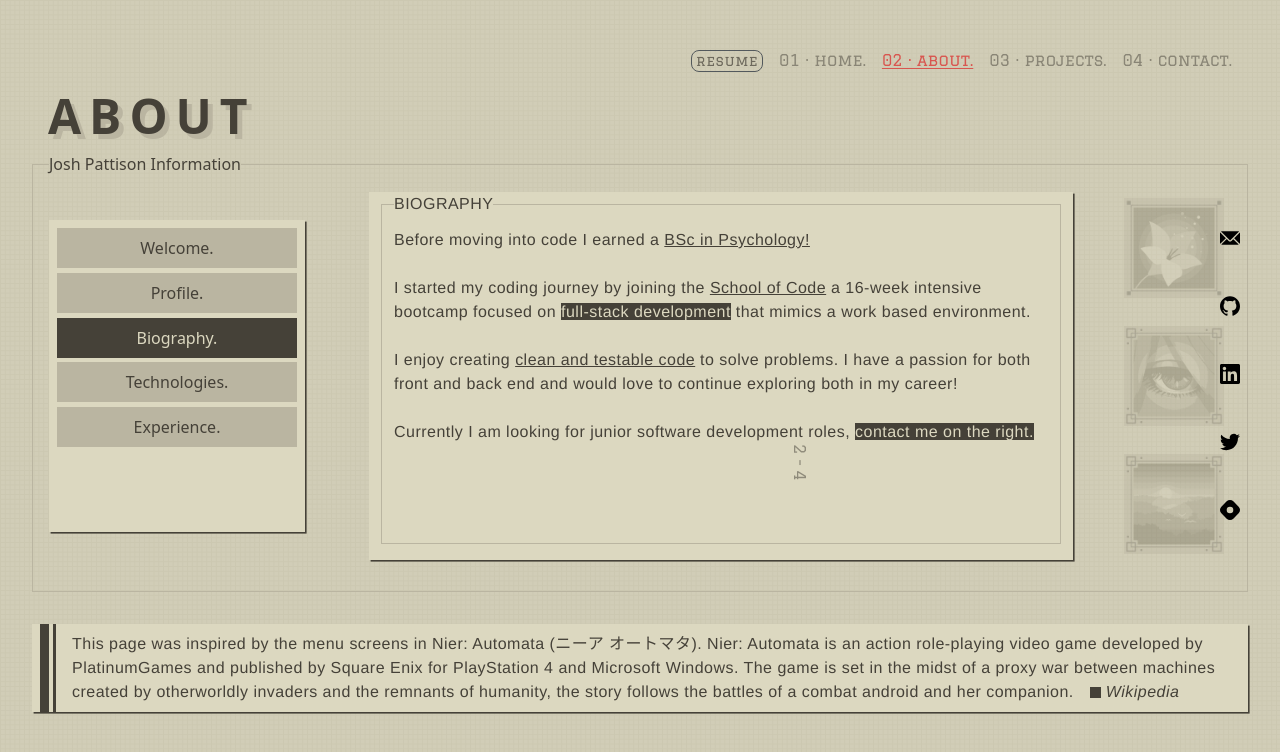
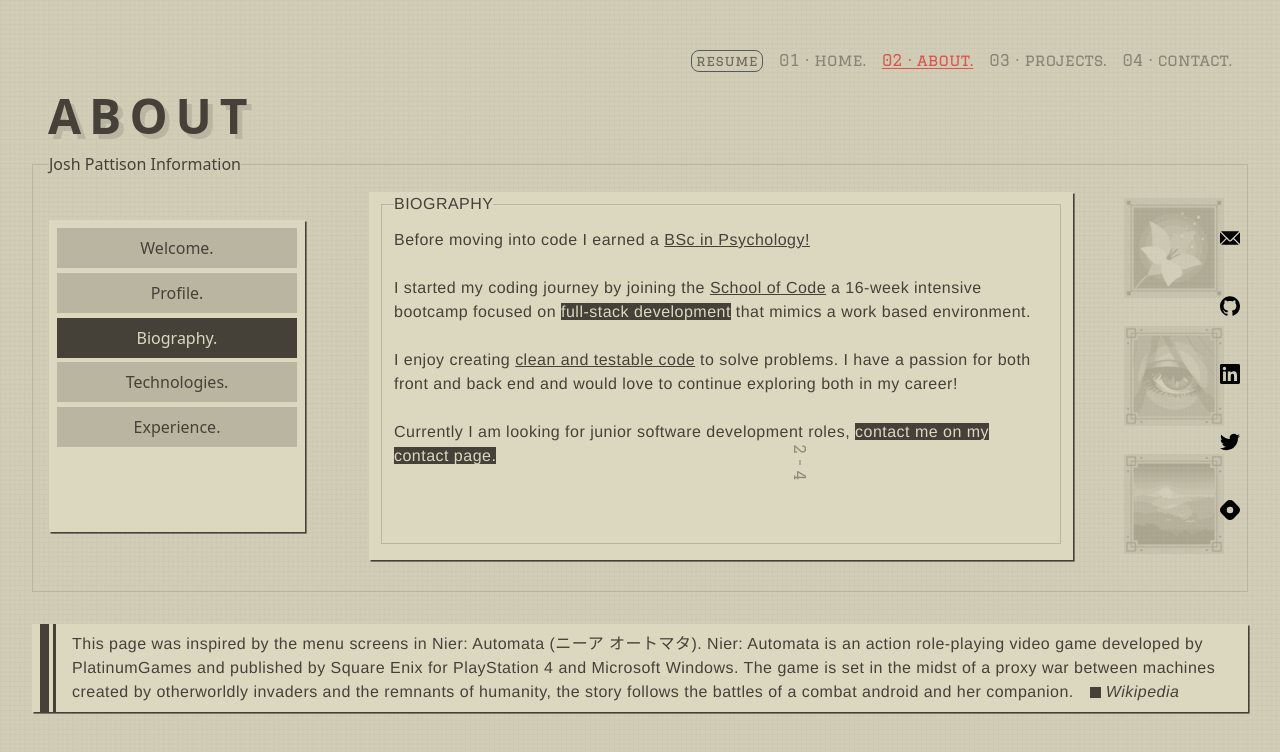
Before and after one commit to pattisoj/portfolio, a Next.js app: page /about in a window 1280 px wide. Both pictures are taken after a click on the button "Biography.". Shown: the top 752 px of the page. Built offline with nearby package versions, Linux system fonts and the light colour scheme.

Commit message:
Fixed direction errors and profile colors

```diff
--- a/pages/about.js
+++ b/pages/about.js
@@ -77,7 +77,9 @@ export default function About() {
                 <fieldset className="about-info-content">
                   <legend>WELCOME</legend>
                   <h2 className="welcome-h2">Welcome to my about page.</h2>
-                  <p className="welcome-p">{`Select an option on the left to view it's contents.`}</p>
+                  <p className="welcome-p">
+                    Select a tab in the options bar to view its contents.
+                  </p>
                 </fieldset>
               </div>
             ) : null}
@@ -156,7 +158,13 @@ export default function About() {
                   <br />
                   <p>
                     Currently I am looking for junior software development
-                    roles, <mark>contact me on the right.</mark>
+                    roles,{" "}
+                    <mark>
+                      contact me on my{" "}
+                      <a href="https://joshpattison.com/contact">
+                        contact page.
+                      </a>
+                    </mark>
                   </p>
                 </fieldset>
               </div>
@@ -227,7 +235,13 @@ export default function About() {
                     in a team of five to create a full-stack travel application
                     whereby users could find unbiased information on countries
                     in the world to better inform their destination decisions.{" "}
-                    <ins>See the projects tab for more.</ins>
+                    <ins>
+                      See the{" "}
+                      <a href="https://joshpattison.com/projects">
+                        projects page
+                      </a>{" "}
+                      for more.
+                    </ins>
                   </p>
                 </fieldset>
               </div>
--- a/styles/about.css
+++ b/styles/about.css
@@ -266,8 +266,13 @@ body {
     -webkit-appearance: none;
     -moz-appearance: none;
     appearance: none;
-    background-color: #dcd8c0e3;
+    background-color: #d1cdb7;
     width: 100%;
+}
+
+.profile-input::placeholder{
+    color: #454138;
+    opacity: 80;
 }
 
 .welcome-h2{
```
